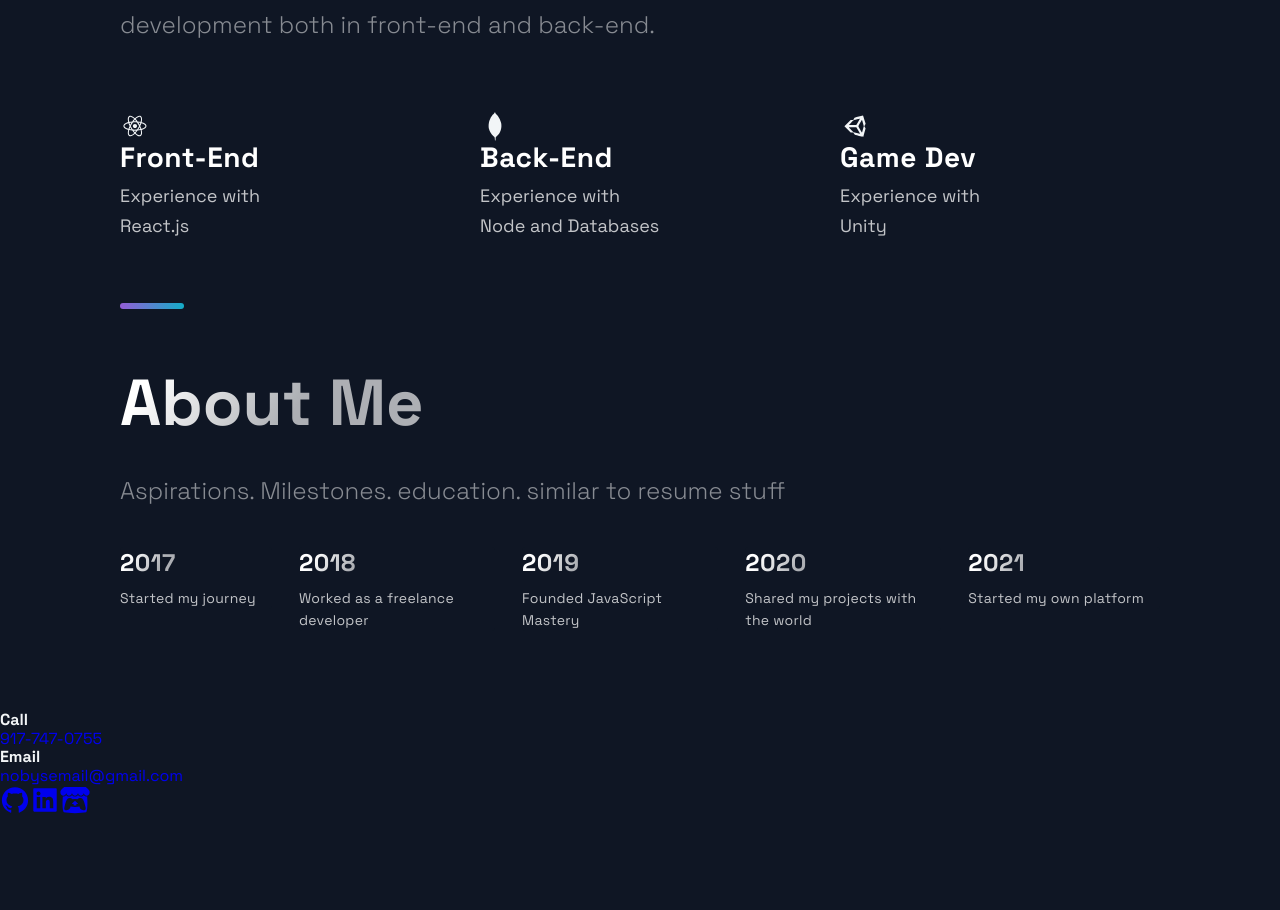
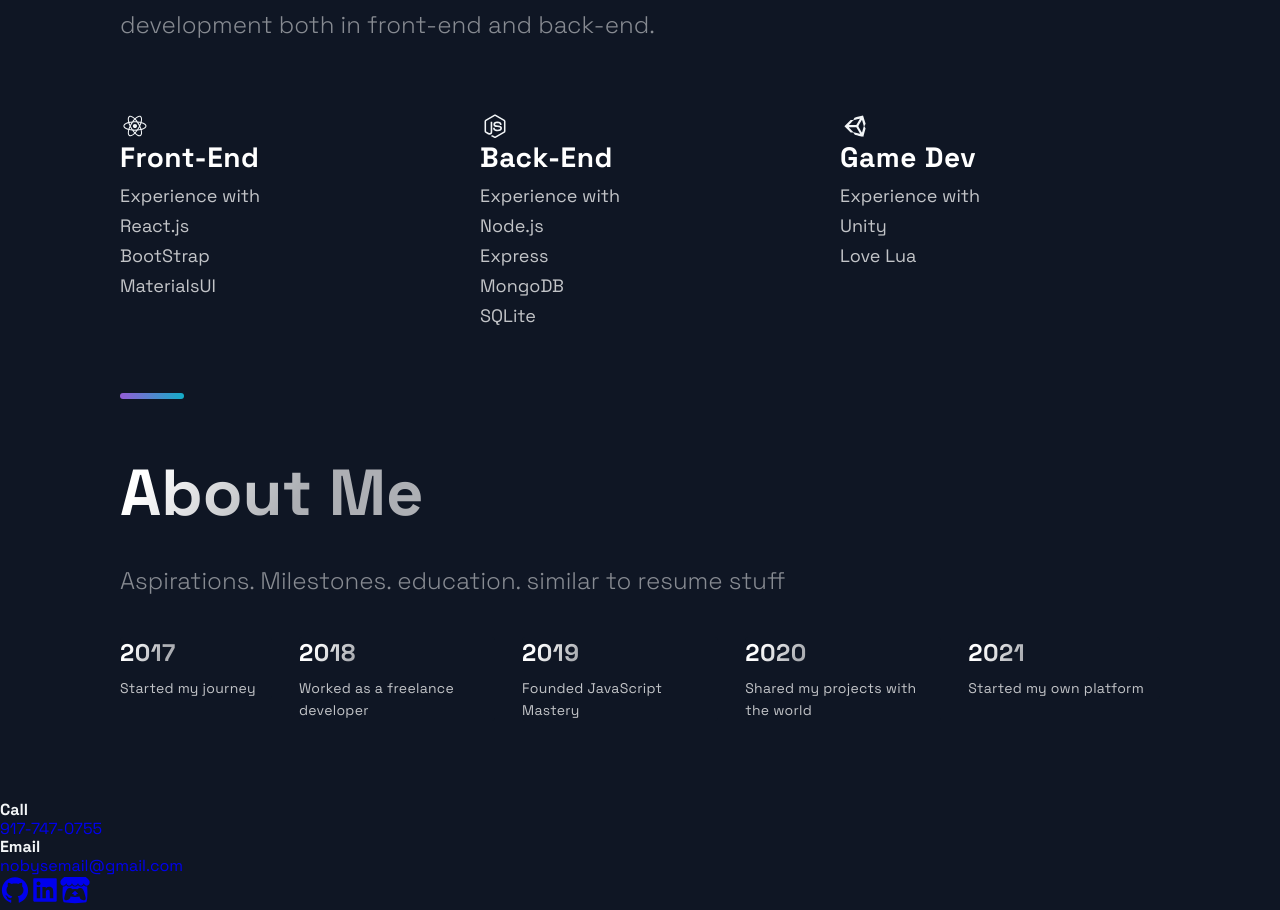
Before and after one commit to Noby1Kenobi/portfolio-website, a Next.js app: page / in a window 1280 px wide. Shown: the part 2432-3342 px from the top of the page. Before the commit the page ends 3252 px from the top, so only its background shows below. Built offline with nearby package versions, Linux system fonts and the light colour scheme.

Commit message:
List technologies that I have experience with

```diff
--- a/src/components/Technologies/Technologies.js
+++ b/src/components/Technologies/Technologies.js
@@ -1,5 +1,5 @@
 import React from 'react';
-import { DiMongodb, DiReact, DiUnitySmall } from 'react-icons/di';
+import { DiNodejsSmall, DiReact, DiUnitySmall } from 'react-icons/di';
 import { Section, SectionDivider, SectionText, SectionTitle } from '../../styles/GlobalComponents';
 import { List, ListContainer, ListItem, ListParagraph, ListTitle } from './TechnologiesStyles';
 
@@ -16,18 +16,23 @@ const Technologies = () =>  (
         <ListContainer>
           <ListTitle>Front-End</ListTitle>
           <ListParagraph>
-            Experience with <br />
-            React.js
+            Experience with
+            <li>React.js</li>
+            <li>BootStrap</li>
+            <li>MaterialsUI</li>
           </ListParagraph>
         </ListContainer>
       </ListItem>
       <ListItem>
-        <DiMongodb size="3rem" />
+        <DiNodejsSmall size="3rem" />
         <ListContainer>
           <ListTitle>Back-End</ListTitle>
           <ListParagraph>
-            Experience with <br />
-            Node and Databases
+            Experience with
+            <li>Node.js</li>
+            <li>Express</li>
+            <li>MongoDB</li>
+            <li>SQLite</li>
           </ListParagraph>
         </ListContainer>
       </ListItem>
@@ -36,8 +41,9 @@ const Technologies = () =>  (
         <ListContainer>
           <ListTitle>Game Dev</ListTitle>
           <ListParagraph>
-            Experience with <br />
-            Unity
+            Experience with
+            <li>Unity</li>
+            <li>Love Lua</li>
           </ListParagraph>
         </ListContainer>
       </ListItem>
```
Also changed, not shown: 1 other file (tests, documents, lock files or other folders).
